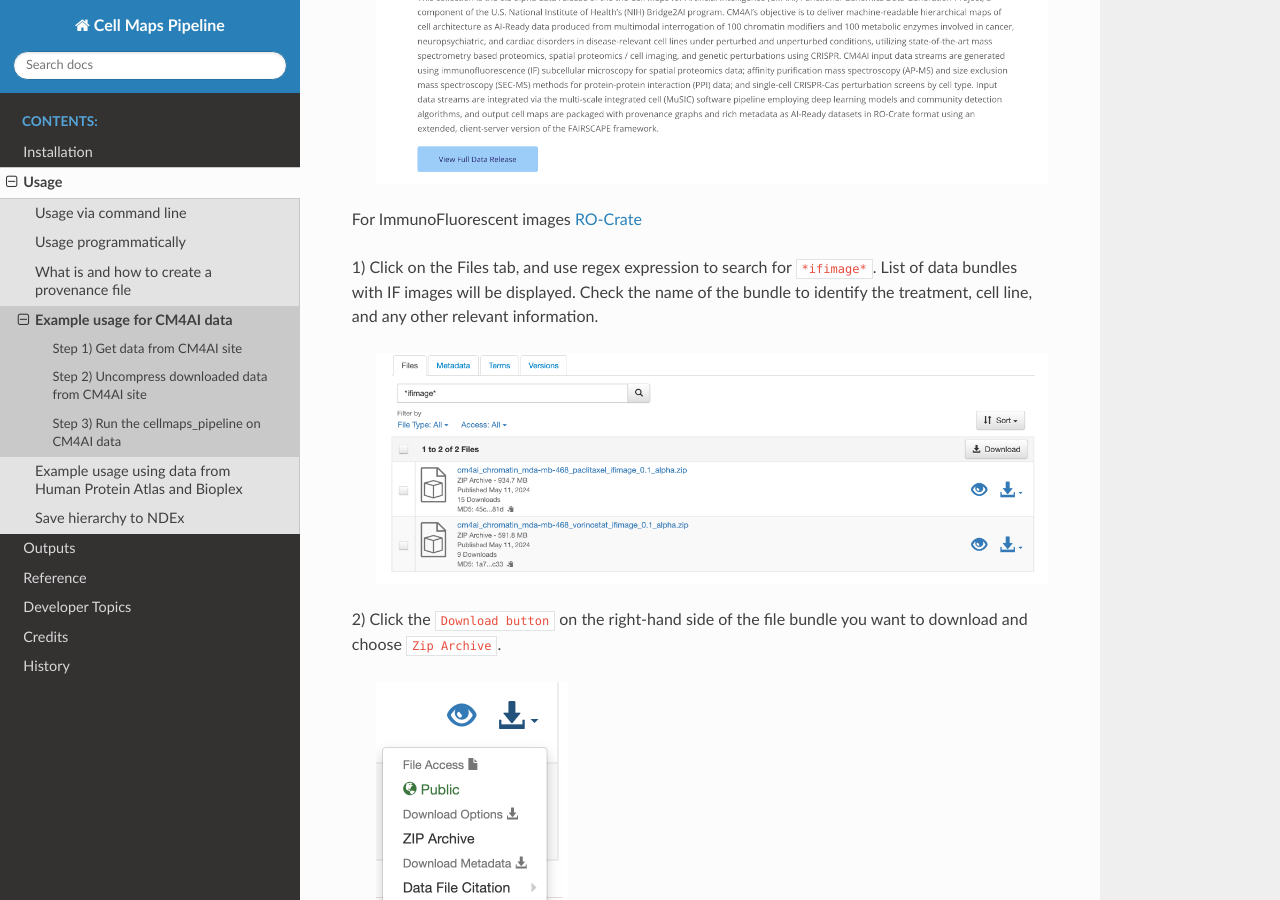
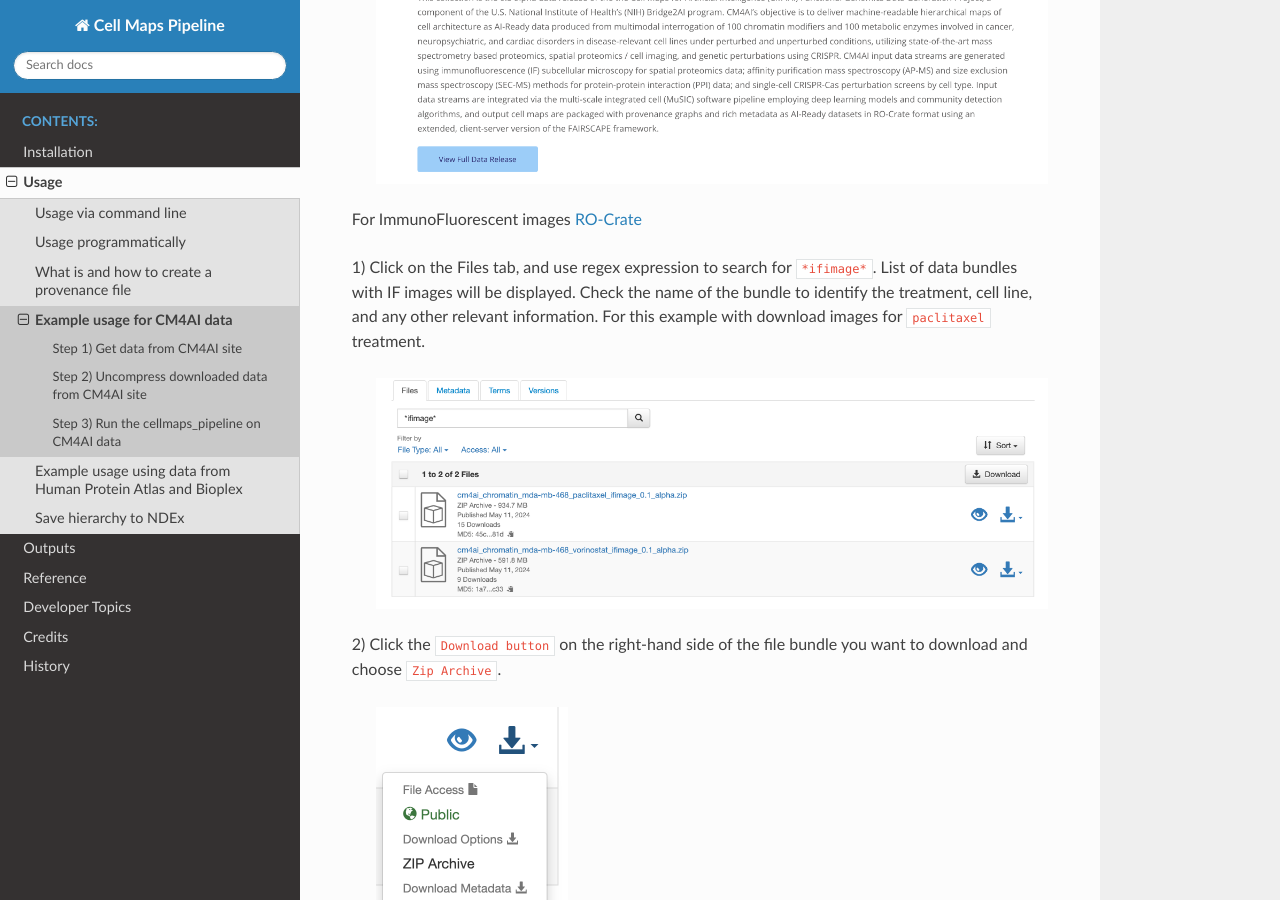
Before and after one commit to idekerlab/cellmaps_pipeline, a Sphinx documentation site: the page built from docs/cm4ai.rst, in a window 1280 px wide and 900 px high, scrolled down 573 px. Built offline with Sphinx 7.4.7 and the Read the Docs theme 3.1.0, drawn with Linux system fonts in a browser that asks for light colours; some of the changed lines change nothing that is shown; some of the changed text lies outside the part shown.

Commit message:
Update docs for cm4ai

```diff
--- a/docs/cm4ai.rst
+++ b/docs/cm4ai.rst
@@ -18,7 +18,7 @@
 
 1) Click on the Files tab, and use regex expression to search for ``*ifimage*``. List of data bundles with IF images
 will be displayed. Check the name of the bundle to identify the treatment, cell line, and any other relevant
-information.
+information. For this example with download images for ``paclitaxel`` treatment.
 
    .. image:: images/searchifimage.png
       :alt: IF images files in dataverse
@@ -75,9 +75,7 @@
     cellmaps_pipelinecmd.py . --example_provenance > pipe_prov.json
     # be sure to update pipe_prov.json file
 
-    cellmaps_pipelinecmd.py  --provenance pipe_prov.json \
-                            --cm4ai_apms cm4ai_chromatin_mda-mb-468_untreated_apms_0.1_alpha/apms.tsv \
-                            --cm4ai_image cm4ai_chromatin_mda-mb-468_paclitaxel_ifimage_0.1_alpha/MDA-MB-468_paclitaxel_antibody_gene_table.tsv
+    cellmaps_pipelinecmd.py ./output_dir --provenance pipe_prov.json --cm4ai_apms cm4ai_chromatin_mda-mb-468_untreated_apms_0.1_alpha/apms.tsv --cm4ai_image cm4ai_chromatin_mda-mb-468_paclitaxel_ifimage_0.1_alpha/MDA-MB-468_paclitaxel_antibody_gene_table.tsv
 
 .. note::
 
```
